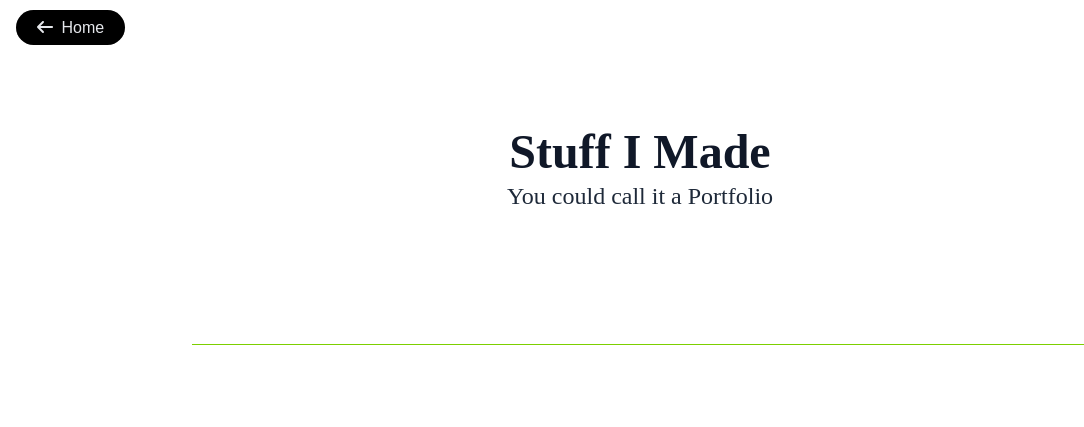
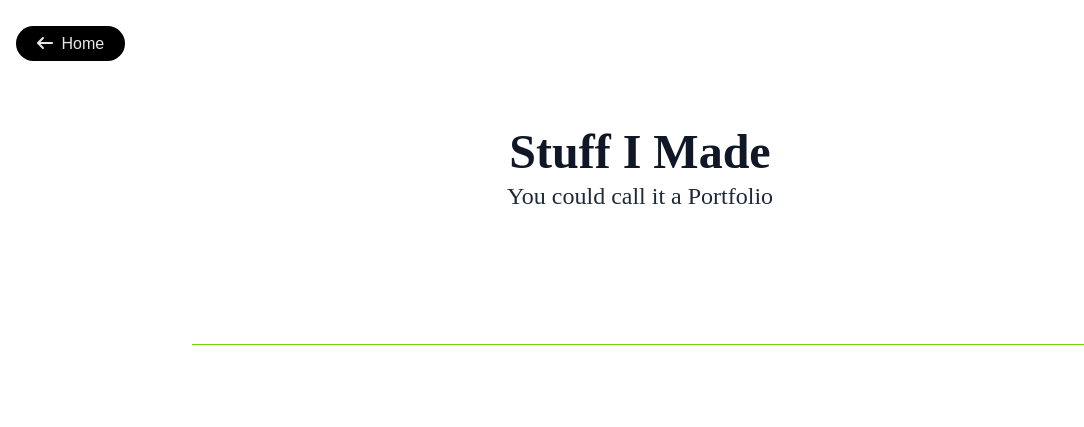
Before and after one commit to ivoberger/ivoberger.com, an Astro site: page /about in a window 1280 px wide. Shown: the top 427 px of the page, without its empty margins (0-1084 px from the left). Built offline with nearby package versions, Linux system fonts and the light colour scheme; Astro itself is replaced by a stand-in of ours; a web font is replaced by a local one.

Commit message:
Nudge home button down from top edge

```diff
--- a/src/components/HomeButton.astro
+++ b/src/components/HomeButton.astro
@@ -3,7 +3,7 @@ import Icon from './Icon.astro';
 import { faArrowLeft } from '@fortawesome/free-solid-svg-icons';
 ---
 
-<nav class="group fixed top-0 left-0 z-50 m-4">
+<nav class="group fixed top-0 left-0 z-50 m-4 mt-8">
 	<a
 		href="/"
 		class="border-gray-100-t rounded-full border bg-black px-5 py-2 transition group-hover:border-gray-600"
```
